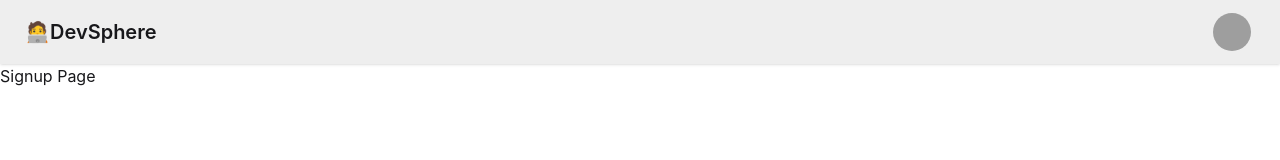
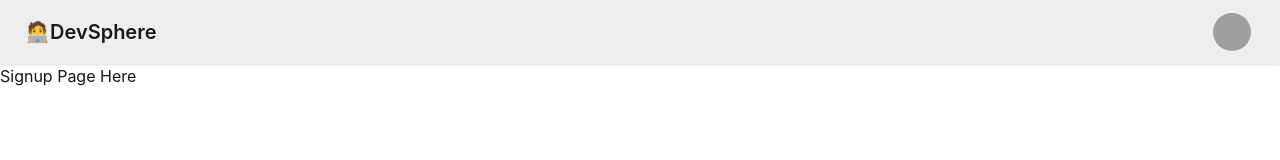
Before and after one commit to ParsiRamu/DevTinderWeb-Frontend, a React (Vite) app: page /signup in a window 1280 px wide. Shown: the top 160 px of the page. Built offline with nearby package versions, Linux system fonts and the light colour scheme; grey boxes are pictures that could not be loaded.

Commit message:
Modify the Signup Component

```diff
--- a/src/Signup.jsx
+++ b/src/Signup.jsx
@@ -4,7 +4,8 @@ import React from 'react'
 const Signup = () => {
   return (
     <div>
-      <h2>Signup Page</h2>
+      <h2>Signup Page Here</h2>
+
     </div>
   )
 }
```
